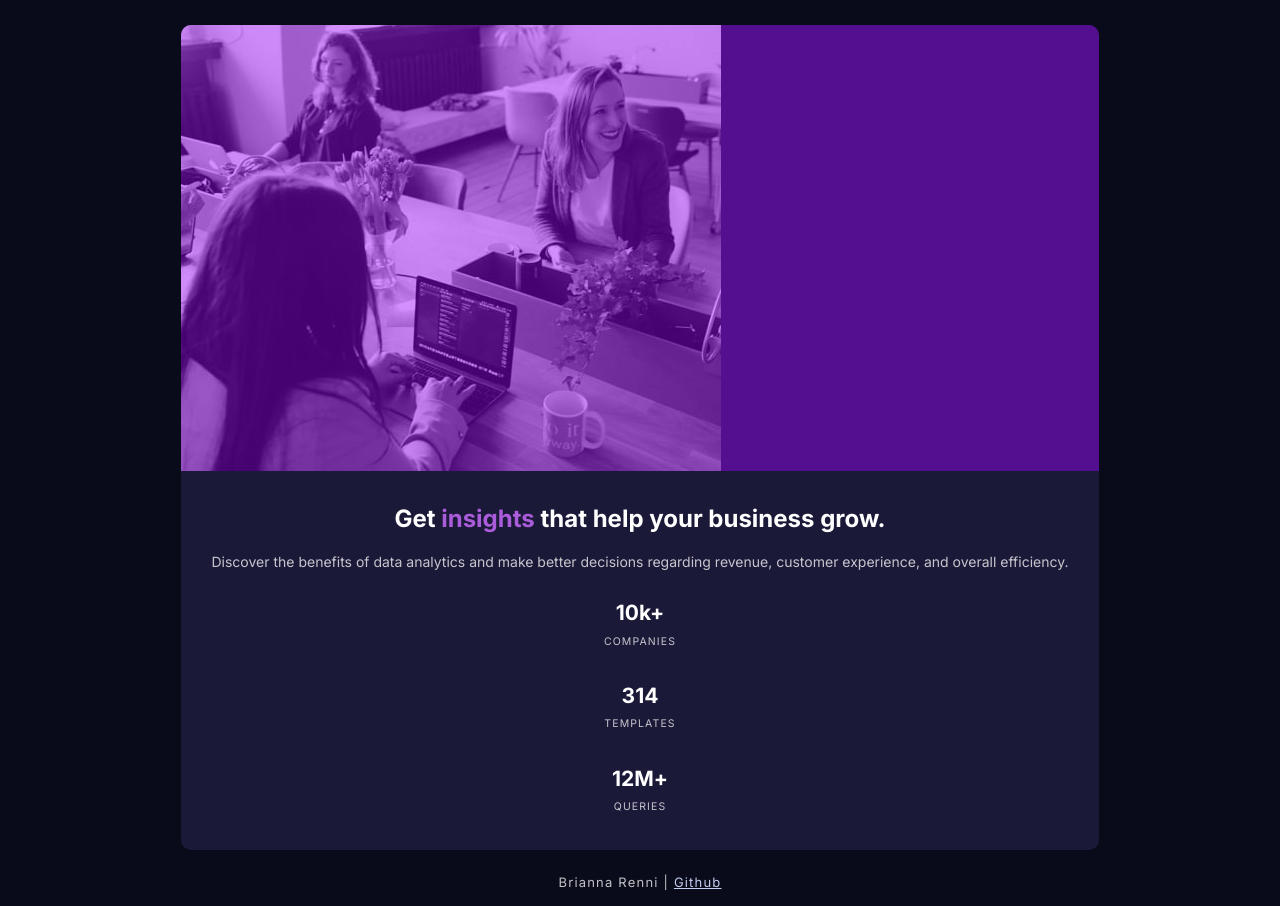
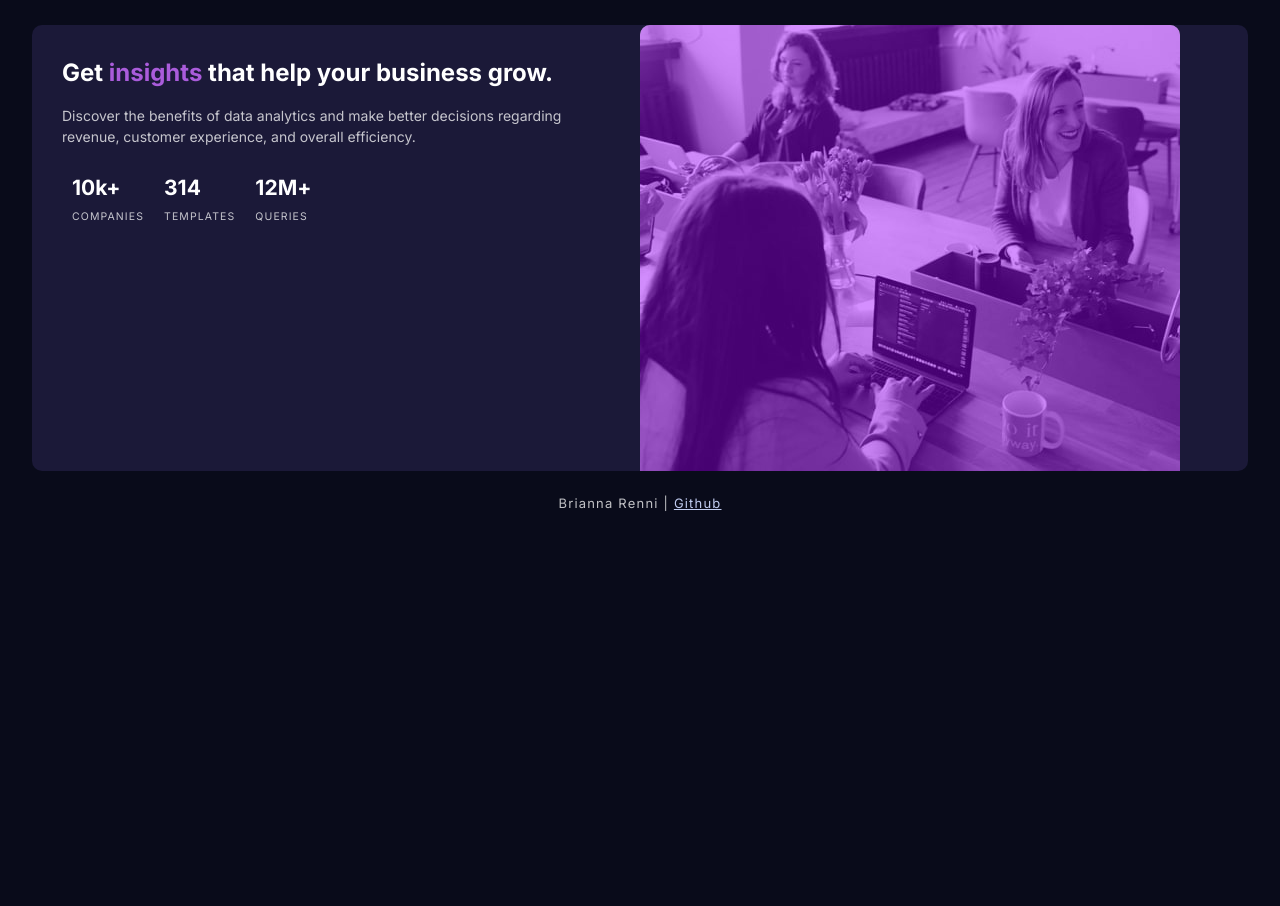
Before and after one commit to briannarenni/site-stats-card, a plain HTML site: page index.html in a window 1280 px wide. After the commit the page ends 800 px from the top, so only its background shows below. Drawn offline with Linux system fonts and the light colour scheme.

Commit message:
Start 800px

```diff
--- a/css/index.css
+++ b/css/index.css
@@ -10,7 +10,7 @@ body {
 
 .container {
   max-width: 80%;
-  max-height: 100%;
+  max-height: 90%;
   display: flex;
   flex-direction: column;
   justify-content: center;
--- a/css/queries.css
+++ b/css/queries.css
@@ -1,5 +1,31 @@
-@media screen and (max-width: 799px) {
-  /* body {
-    font-size: 14px;
-  } */
+/* 375px - 799px */
+/* ? 800px - 1023px */
+/* 1024px - 1440px */
+
+/* ! Scrollbar after 375px */
+
+@media screen and (min-width:800px) {
+  .container {
+    max-width: 95%;
+    margin: 0 auto;
+  }
+
+  .card {
+    flex-direction: row;
+  }
+
+  .hero-text {
+    max-width: 50%;
+    text-align: left;
+  }
+
+  .graphic {
+    order: 1;
+  }
+
+  .list {
+    flex-direction: row;
+  }
+
+
 }
```
